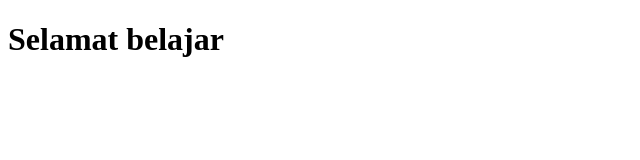
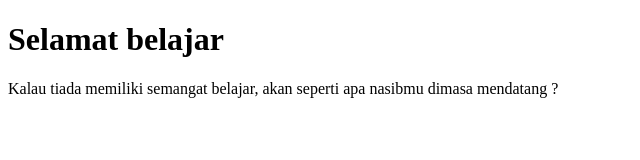
Before and after one commit to ifanzulkais/Percobaan-Git, a plain HTML site: page index.html in a window 1280 px wide. Shown: the whole page, without its empty margins (0-640 px from the left). Drawn offline with Linux system fonts and the light colour scheme.

Commit message:
menambahkan paragraf tentang motivasi belajar

```diff
--- a/index.html
+++ b/index.html
@@ -7,5 +7,6 @@
 </head>
 <body>
     <h1>Selamat belajar</h1>
+    <p>Kalau tiada memiliki semangat belajar, akan seperti apa nasibmu dimasa mendatang ?</p>
 </body>
 </html>
```
